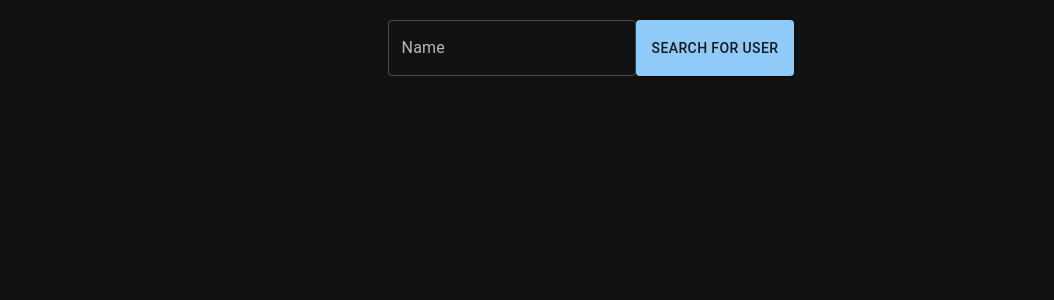
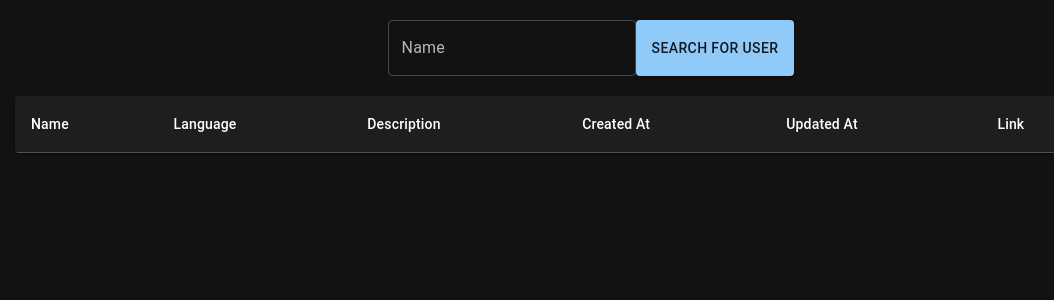
Before and after one commit to Ongewitter/github_api, a React (Create React App) app: page / in a window 1280 px wide. Shown: the top 300 px of the page, without its empty margins (49-1103 px from the left). Built offline with nearby package versions, Linux system fonts and the light colour scheme.

Commit message:
Only show one table at a time

```diff
--- a/src/App.js
+++ b/src/App.js
@@ -1,5 +1,5 @@
 import './App.css';
-import { useState } from 'react';
+import { useState, useEffect } from 'react';
 import styled from 'styled-components';
 
 import { createTheme, ThemeProvider } from '@mui/material/styles';
@@ -15,12 +15,17 @@ function App() {
   const BASE_GITHUB_URL = 'https://api.github.com';
   const [repositories, setRepositories] = useState([]);
   const [commits, setCommits] = useState([]);
+  const [showCommits, setShowCommits] = useState(false);
   const [userName, setUserName] = useState('');
   const darkTheme = createTheme({
     palette: {
       mode: 'dark',
     },
   });
+
+  useEffect(() => {
+    setShowCommits(commits.length > 0);
+  }, [commits]);
 
   function handleSearchClicked() {
     getRepositories(userName);
@@ -86,9 +91,12 @@ function App() {
               Search for user
           </InputButton>
         </SearchWrapper>
-
-        { (repositories.length > 0) ? <RepositoriesTable repositories={repositories} onRepositoryClick={handleRepositoryClick}/> : '' }
-        { (commits.length > 0) ? <CommitsTable commits={commits}/> : '' }
+        {(showCommits) ?
+          <CommitsTable commits={commits}/> :
+          <RepositoriesTable
+            repositories={repositories}
+            onRepositoryClick={handleRepositoryClick}/>
+        }
       </ThemeProvider>
     </Container>
   );
--- a/src/components/repositories/RepositoriesTable.js
+++ b/src/components/repositories/RepositoriesTable.js
@@ -11,6 +11,8 @@ import Paper from '@mui/material/Paper';
 function RepositoriesTable({ repositories, onRepositoryClick }) {
 
   function renderRepositories() {
+    if (!repositories.length > 0) { return '' };
+
     return repositories.map(repo => {
 
       return (
```
